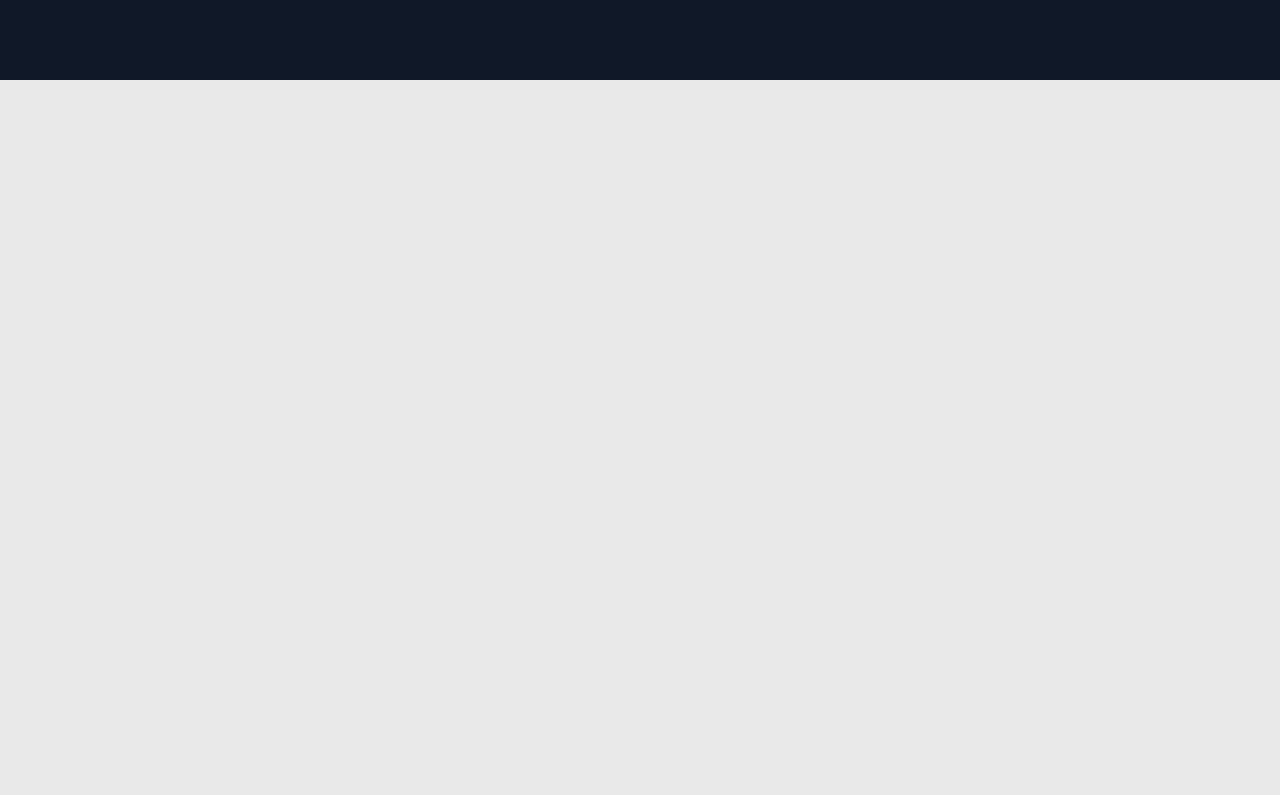
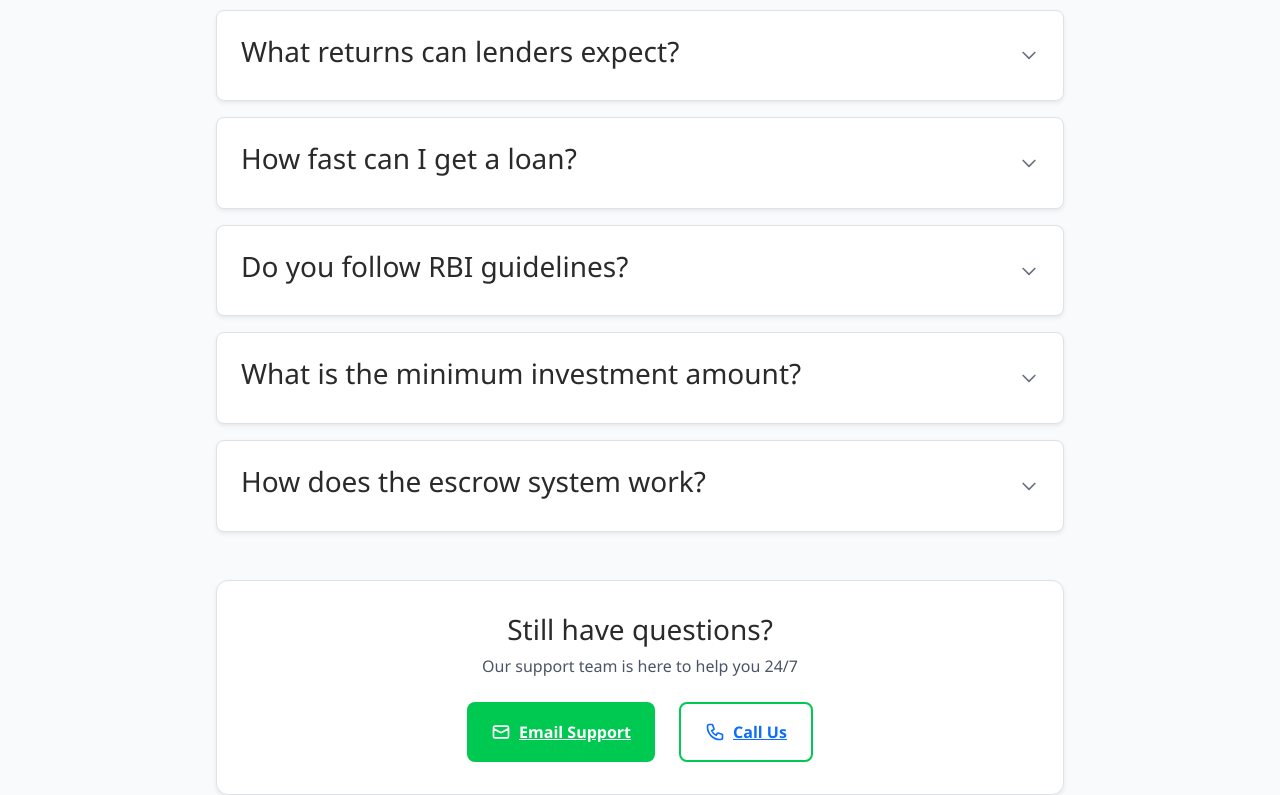
Before and after one commit to manann07/FlexPay, a React (Vite) app in the folder flexpay/: page / in a window 1280 px wide. Shown: the part 3989-4784 px from the top of the page. Before the commit the page ends 4069 px from the top, so only its background shows below. Built offline with nearby package versions, Linux system fonts and the light colour scheme.

Commit message:
routing corrected with demo login & register

```diff
--- a/flexpay/src/App.jsx
+++ b/flexpay/src/App.jsx
@@ -17,19 +17,17 @@ function App() {
     createRoutesFromElements(
       <Route path='/' element={<RootLayout/>}>
         <Route index element={<Home/>} />
-          <Route path ='why-us' element={<WHY/>} />
-          <Route path ='How-it-works' element={<HOW/>} />
+        <Route path='why-us' element={<WHY/>} />
+        <Route path='How-it-works' element={<HOW/>} />
+        <Route path='login' element={<Login/>} />
+        <Route path='register' element={<Register/>} />
       </Route>
     )
   )
   return (
     <>
       <RouterProvider router={router}/>
-      {/* <Hero/>
-      <WHY/>
-      <HOW/>
-      <FAQ/>
-      <FOOTER/> */}
+
     </>
   )
 }
--- a/flexpay/src/componet/FAQ.jsx
+++ b/flexpay/src/componet/FAQ.jsx
@@ -1,29 +1,121 @@
-import '../componet/FAQ.css'
+import React, { useState } from 'react'
 
-const FAQ = () =>{
-    return(
-        <section className="section">
-        <div className="container">
-            <div className="text-center mb-5">
-            <h2 className="fw-bold">Frequently Asked Questions</h2>
+const FAQ = () => {
+    const [openIndex, setOpenIndex] = useState(null)
+
+    const faqs = [
+        {
+            question: "Is FlexPay safe?",
+            answer: "Yes, all users are KYC verified and transactions are secured with blockchain-powered smart contracts. We use bank-level encryption and follow strict security protocols to protect your data and funds."
+        },
+        {
+            question: "What returns can lenders expect?",
+            answer: "Depending on the borrower's risk profile, lenders can earn 12-18% annually. Our smart matching algorithm ensures optimal returns while maintaining risk diversification."
+        },
+        {
+            question: "How fast can I get a loan?",
+            answer: "Approved borrowers can get matched and receive funds within 24-48 hours. Our automated approval process and instant matching system make loan disbursement faster than traditional banks."
+        },
+        {
+            question: "Do you follow RBI guidelines?",
+            answer: "Yes, FlexPay operates in compliance with RBI norms for P2P lending platforms. We are fully licensed and regulated, ensuring all transactions meet regulatory standards."
+        },
+        {
+            question: "What is the minimum investment amount?",
+            answer: "Lenders can start with as little as ₹1,000. Our platform allows you to diversify your investment across multiple borrowers to minimize risk."
+        },
+        {
+            question: "How does the escrow system work?",
+            answer: "All funds are held in secure escrow accounts until loan conditions are met. This ensures both borrowers and lenders are protected throughout the transaction process."
+        }
+    ]
+
+    const toggleFAQ = (index) => {
+        setOpenIndex(openIndex === index ? null : index)
+    }
+
+    return (
+        <section className="py-20 bg-gray-50">
+            <div className="max-w-4xl mx-auto px-4 sm:px-6 lg:px-8">
+                <div className="text-center mb-16">
+                    <h2 className="text-4xl font-bold text-gray-900 mb-4">
+                        Frequently Asked <span className="text-green-500">Questions</span>
+                    </h2>
+                    <p className="text-xl text-gray-600">
+                        Get answers to common questions about our P2P lending platform
+                    </p>
+                </div>
+
+                <div className="space-y-4">
+                    {faqs.map((faq, index) => (
+                        <div
+                            key={index}
+                            className="bg-white rounded-lg shadow-sm border border-gray-200 overflow-hidden"
+                        >
+                            <button
+                                onClick={() => toggleFAQ(index)}
+                                className="w-full px-6 py-4 text-left flex items-center justify-between hover:bg-gray-50 transition-colors duration-200"
+                            >
+                                <h3 className="text-lg font-semibold text-gray-900 pr-4">
+                                    {faq.question}
+                                </h3>
+                                <svg
+                                    className={`w-5 h-5 text-gray-500 transform transition-transform duration-200 ${
+                                        openIndex === index ? 'rotate-180' : ''
+                                    }`}
+                                    fill="none"
+                                    stroke="currentColor"
+                                    viewBox="0 0 24 24"
+                                >
+                                    <path strokeLinecap="round" strokeLinejoin="round" strokeWidth={2} d="M19 9l-7 7-7-7" />
+                                </svg>
+                            </button>
+
+                            <div className={`overflow-hidden transition-all duration-300 ${
+                                openIndex === index ? 'max-h-96 opacity-100' : 'max-h-0 opacity-0'
+                            }`}>
+                                <div className="px-6 pb-4">
+                                    <p className="text-gray-600 leading-relaxed">
+                                        {faq.answer}
+                                    </p>
+                                </div>
+                            </div>
+                        </div>
+                    ))}
+                </div>
+
+                {/* Contact CTA */}
+                <div className="text-center mt-12">
+                    <div className="bg-white rounded-xl p-8 shadow-sm border border-gray-200">
+                        <h3 className="text-xl font-semibold text-gray-900 mb-2">
+                            Still have questions?
+                        </h3>
+                        <p className="text-gray-600 mb-4">
+                            Our support team is here to help you 24/7
+                        </p>
+                        <div className="flex flex-col sm:flex-row gap-4 justify-center">
+                            <a
+                                href="mailto:support@flexpay.com"
+                                className="inline-flex items-center justify-center px-6 py-3 bg-green-500 text-white font-semibold rounded-lg hover:bg-green-600 transition-colors duration-200"
+                            >
+                                <svg className="w-5 h-5 mr-2" fill="none" stroke="currentColor" viewBox="0 0 24 24">
+                                    <path strokeLinecap="round" strokeLinejoin="round" strokeWidth={2} d="M3 8l7.89 4.26a2 2 0 002.22 0L21 8M5 19h14a2 2 0 002-2V7a2 2 0 00-2-2H5a2 2 0 00-2 2v10a2 2 0 002 2z" />
+                                </svg>
+                                Email Support
+                            </a>
+                            <a
+                                href="tel:+919876543210"
+                                className="inline-flex items-center justify-center px-6 py-3 border-2 border-green-500 text-green-500 font-semibold rounded-lg hover:bg-green-500 hover:text-white transition-colors duration-200"
+                            >
+                                <svg className="w-5 h-5 mr-2" fill="none" stroke="currentColor" viewBox="0 0 24 24">
+                                    <path strokeLinecap="round" strokeLinejoin="round" strokeWidth={2} d="M3 5a2 2 0 012-2h3.28a1 1 0 01.948.684l1.498 4.493a1 1 0 01-.502 1.21l-2.257 1.13a11.042 11.042 0 005.516 5.516l1.13-2.257a1 1 0 011.21-.502l4.493 1.498a1 1 0 01.684.949V19a2 2 0 01-2 2h-1C9.716 21 3 14.284 3 6V5z" />
+                                </svg>
+                                Call Us
+                            </a>
+                        </div>
+                    </div>
+                </div>
             </div>
-            <div className="faq-card">
-            <h5>Is FlexPay safe?</h5>
-            <p>Yes, all users are KYC verified and transactions are secured with blockchain-powered smart contracts.</p>
-            </div>
-            <div className="faq-card">
-            <h5>What returns can lenders expect?</h5>
-            <p>Depending on the borrower’s risk profile, lenders can earn 12-18% annually.</p>
-            </div>
-            <div className="faq-card">
-            <h5>How fast can I get a loan?</h5>
-            <p>Approved borrowers can get matched and receive funds within 24-48 hours.</p>
-            </div>
-            <div className="faq-card">
-            <h5>Do you follow RBI guidelines?</h5>
-            <p>Yes, FlexPay operates in compliance with RBI norms for P2P lending platforms.</p>
-            </div>
-        </div>
         </section>
     )
 }
--- a/flexpay/src/pages/Home.jsx
+++ b/flexpay/src/pages/Home.jsx
@@ -3,6 +3,7 @@ import { Link } from 'react-router-dom'
 import Features from '../componet/Features'
 import WHY from '../componet/WHY'
 import HOW from '../componet/HOW'
+import FAQ from '../componet/FAQ'
 import FOOTER from '../componet/FOOTER'
 
 const Home = () =>{
@@ -129,6 +130,9 @@ const Home = () =>{
             {/* How It Works Section */}
             <HOW />
 
+            {/* FAQ Section */}
+            <FAQ />
+
             {/* Footer */}
             <FOOTER />
         </div>
--- a/flexpay/src/pages/login.jsx
+++ b/flexpay/src/pages/login.jsx
@@ -12,13 +12,15 @@ function Login() {
     e.preventDefault();
     setError(null);
     try {
-      // Use your backend endpoint, e.g., /auth/login/ or /login/
-      const res = await api.post("/login/", { email, password });
+      // For now, just simulate successful login
+      console.log("Login attempt:", { email, password });
+      // const res = await api.post("/login/", { email, password });
       // Example response: { token: "...", user: {...} }
-      const token = res.data.token;
+      // const token = res.data.token;
       // store token for later API calls
-      localStorage.setItem("token", token);
+      // localStorage.setItem("token", token);
       // redirect to dashboard or home
+      alert("Login successful! (This is a demo - no actual API call made)");
       navigate("/");
     } catch (err) {
       console.error(err);
--- a/flexpay/src/pages/register.jsx
+++ b/flexpay/src/pages/register.jsx
@@ -21,8 +21,11 @@ function Register() {
         name, email, contact_no, password,
         pan_no, aadhar_no, role: "borrower" // or allow selection
       };
-      const res = await api.post("/register/", payload);
+      // For now, just simulate successful registration
+      console.log("Registration payload:", payload);
+      // const res = await api.post("/register/", payload);
       // After successful registration you can redirect to login
+      alert("Registration successful! (This is a demo - no actual API call made)");
       navigate("/login");
     } catch (err) {
       console.error(err);
```
